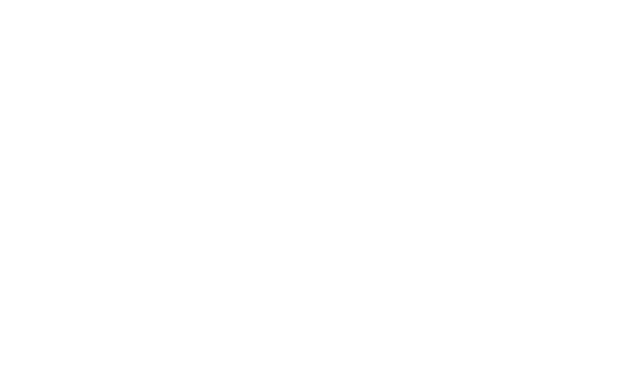
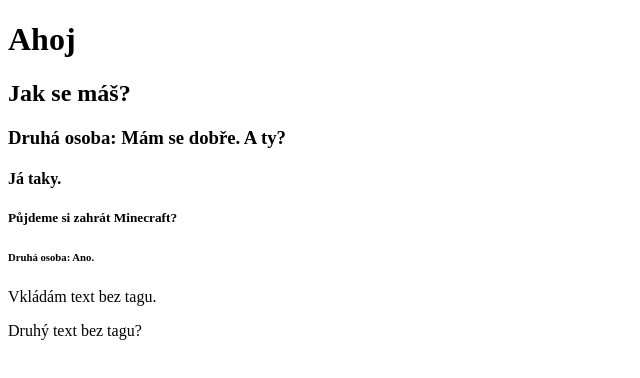
Before and after one commit to adaR-FM/Visual-Studio-Code-HTML-adaR_FM, a plain HTML site: page Visual studio Wa IT1 adaR_FM/index.html in a window 1280 px wide. Shown: the whole page, without its empty margins (0-640 px from the left). Drawn offline with Linux system fonts and the light colour scheme.

Commit message:
Add files via upload

```diff
--- a/Visual studio Wa IT1 adaR_FM/index.html
+++ b/Visual studio Wa IT1 adaR_FM/index.html
@@ -6,6 +6,14 @@
     <title>Test</title>
 </head>
 <body>
+    <h1>Ahoj</h1>
+    <h2>Jak se máš?</h2>
+    <h3>Druhá osoba: Mám se dobře. A ty?</h3>
+    <h4>Já taky.</h4>
+    <h5>Půjdeme si zahrát Minecraft?</h5>
+    <h6>Druhá osoba: Ano.</h6>
+    <p>Vkládám text bez tagu.</p>
+    <p>Druhý text bez tagu?</p>
 
 </body>
 </html>
```
